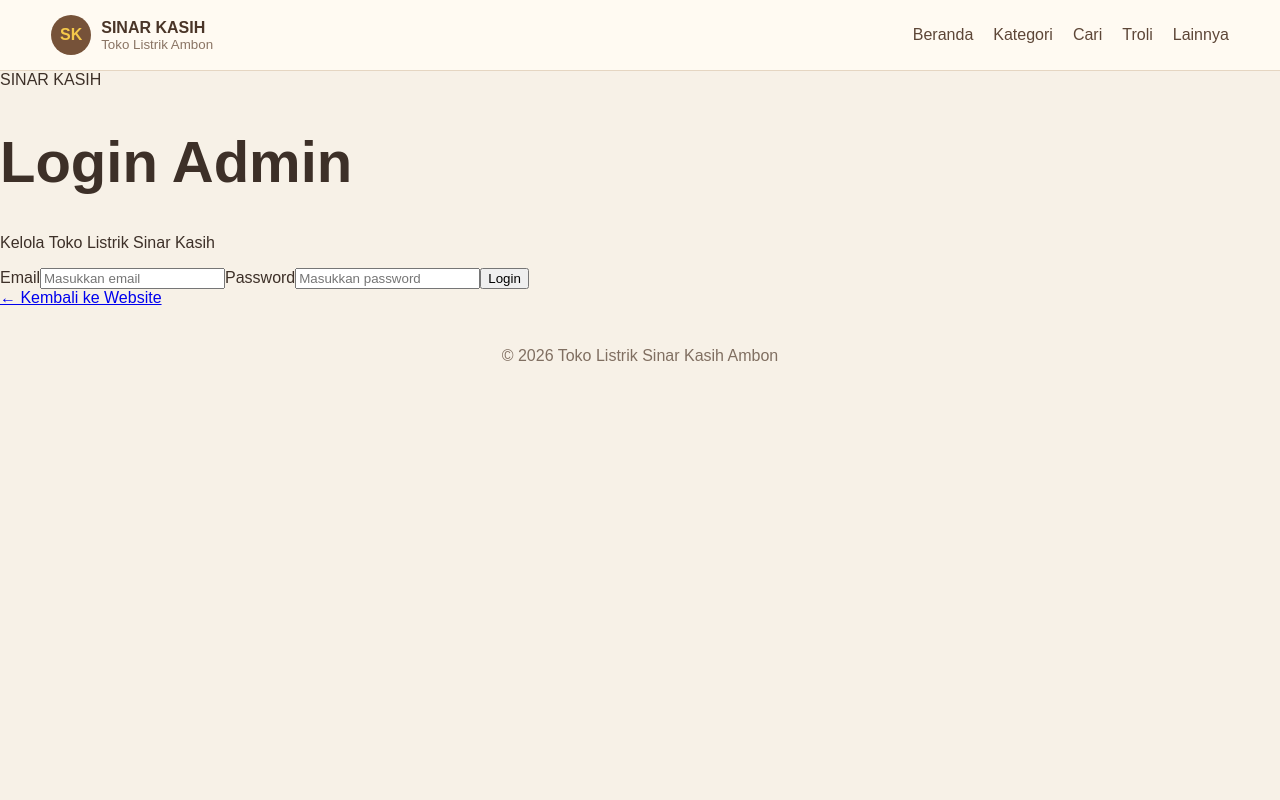
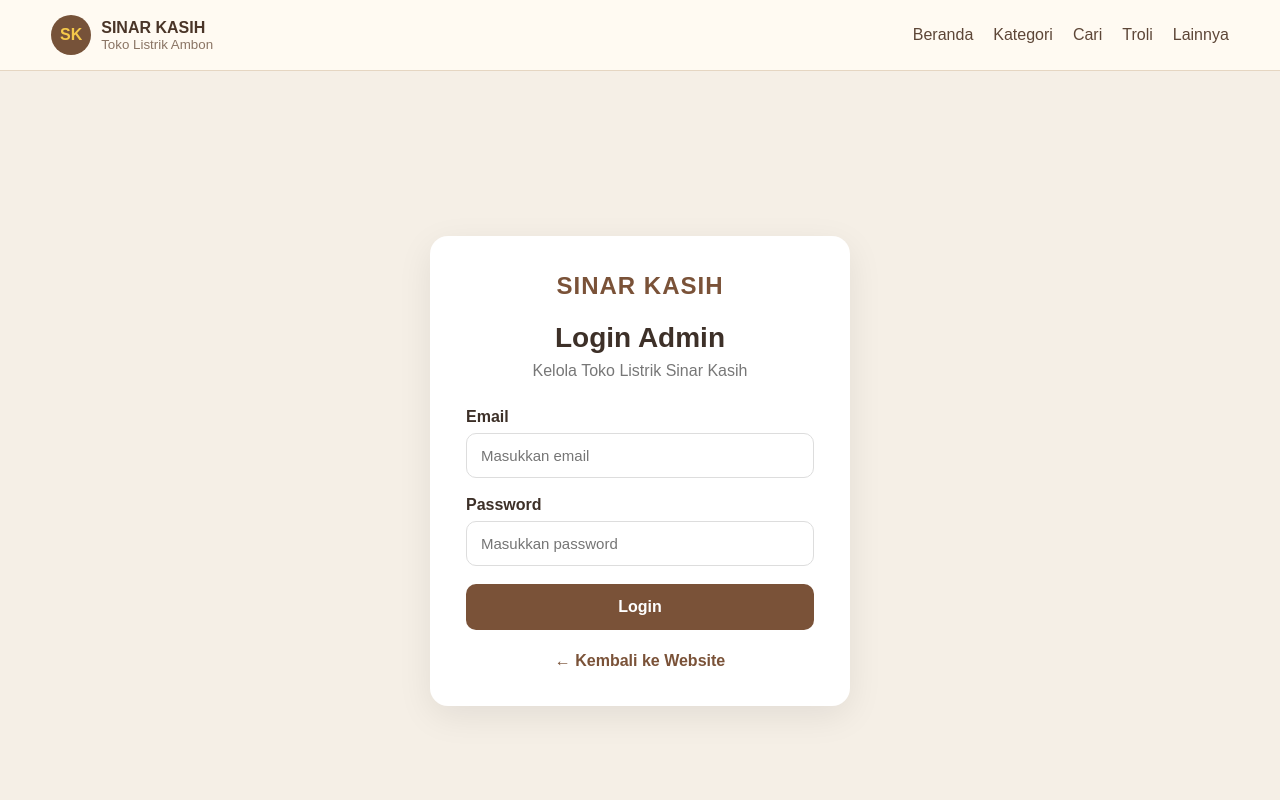
Before and after one commit to sinarkasih/website-sinar-kasih, a Next.js app: page /admin/login in a window 1280 px wide. Shown: the top 800 px of the page. Built offline with nearby package versions, Linux system fonts and the light colour scheme.

Commit message:
Update globals.css

```diff
--- a/app/globals.css
+++ b/app/globals.css
@@ -24,3 +24,115 @@
     height: 180px;
   }
 }
+/* =========================
+   ADMIN LOGIN
+========================= */
+
+.admin-login-page {
+  min-height: 100vh;
+  display: flex;
+  align-items: center;
+  justify-content: center;
+  padding: 24px;
+  background: #f5efe6;
+}
+
+.admin-login-card {
+  width: 100%;
+  max-width: 420px;
+  background: #ffffff;
+  padding: 36px;
+  border-radius: 18px;
+  box-shadow: 0 10px 35px rgba(0, 0, 0, 0.08);
+}
+
+.admin-login-logo {
+  text-align: center;
+  font-size: 24px;
+  font-weight: 800;
+  letter-spacing: 1px;
+  color: #7a5238;
+  margin-bottom: 22px;
+}
+
+.admin-login-card h1 {
+  margin: 0;
+  text-align: center;
+  font-size: 28px;
+}
+
+.admin-login-subtitle {
+  text-align: center;
+  color: #777;
+  margin: 8px 0 28px;
+}
+
+.admin-login-card form {
+  display: flex;
+  flex-direction: column;
+}
+
+.admin-login-card label {
+  font-weight: 600;
+  margin-bottom: 7px;
+}
+
+.admin-login-card input {
+  width: 100%;
+  box-sizing: border-box;
+  padding: 13px 14px;
+  margin-bottom: 18px;
+  border: 1px solid #ddd;
+  border-radius: 10px;
+  font-size: 15px;
+  outline: none;
+}
+
+.admin-login-card input:focus {
+  border-color: #9a6a47;
+}
+
+.admin-login-card button {
+  border: none;
+  border-radius: 10px;
+  padding: 14px;
+  background: #7a5238;
+  color: #fff;
+  font-size: 16px;
+  font-weight: 700;
+  cursor: pointer;
+}
+
+.admin-login-card button:disabled {
+  opacity: 0.6;
+  cursor: not-allowed;
+}
+
+.admin-login-error {
+  background: #fff0f0;
+  border: 1px solid #f0b8b8;
+  color: #a52d2d;
+  padding: 11px 13px;
+  border-radius: 9px;
+  margin-bottom: 16px;
+  font-size: 14px;
+}
+
+.admin-back-link {
+  display: block;
+  text-align: center;
+  margin-top: 22px;
+  color: #7a5238;
+  text-decoration: none;
+  font-weight: 600;
+}
+
+@media (max-width: 600px) {
+  .admin-login-page {
+    padding: 16px;
+  }
+
+  .admin-login-card {
+    padding: 26px 20px;
+  }
+}
```
